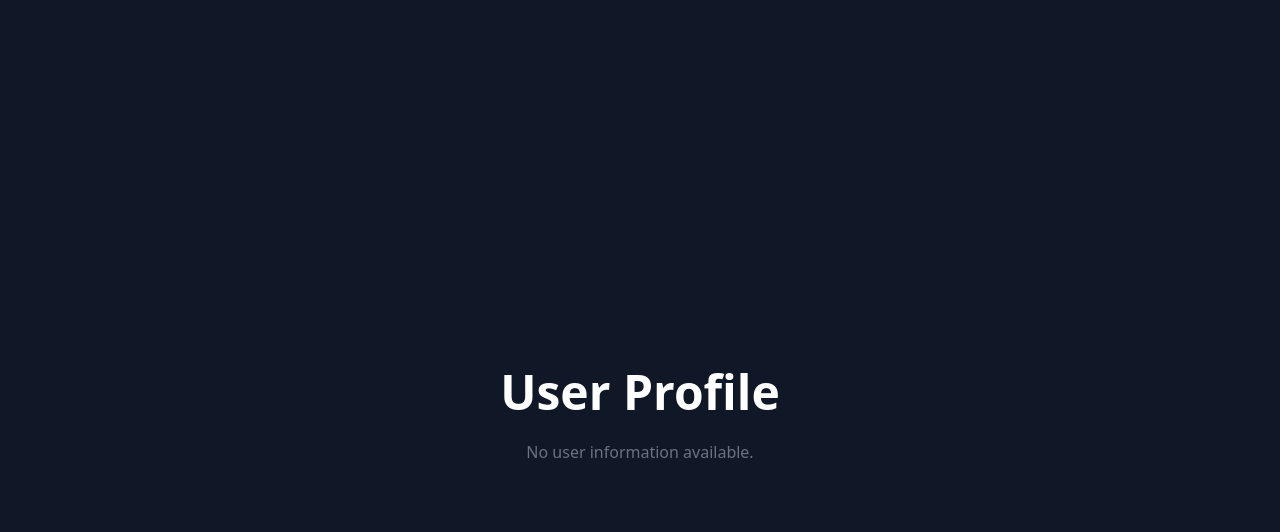
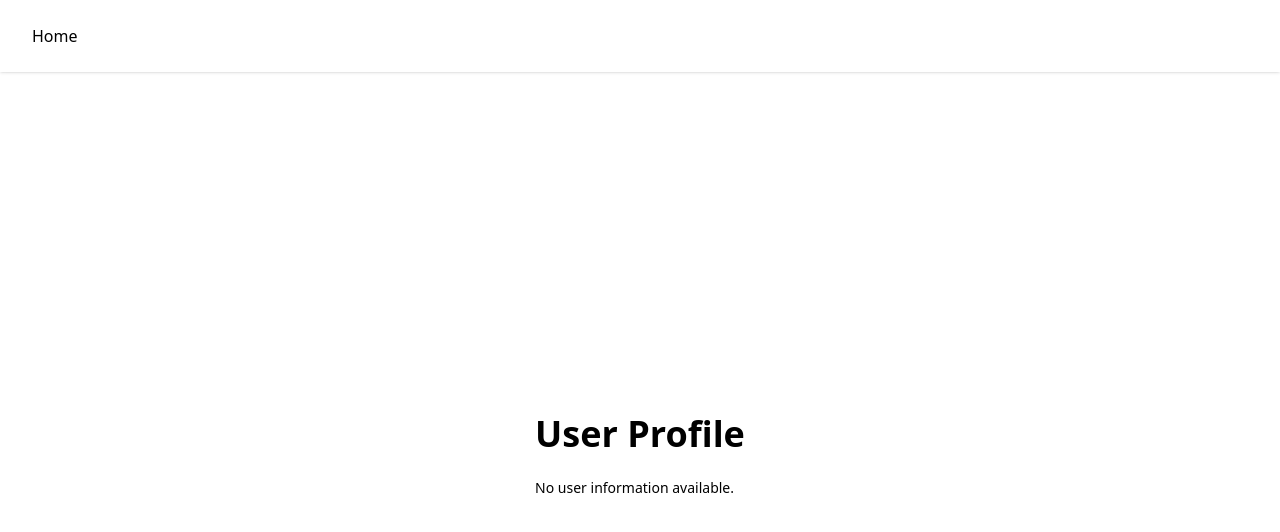
Before and after one commit to webpilotx/profile, a React (Vite) app: page / in a window 1280 px wide. Shown: the top 532 px of the page. Built offline with nearby package versions, Linux system fonts and the light colour scheme.

Commit message:
Refactor user profile layout and navigation, update styles for improved UI

```diff
--- a/src/main.jsx
+++ b/src/main.jsx
@@ -28,17 +28,30 @@ function App() {
   }, []);
 
   return (
-    <div className="flex flex-col items-center justify-center min-h-screen bg-gray-900 text-white">
-      <h1 className="text-5xl font-bold mt-8">User Profile</h1>
+    <div className="flex flex-col items-center justify-center min-h-screen bg-background text-foreground">
+      <nav className="w-full bg-muted p-4 shadow-sm fixed top-0 left-0">
+        <div className="container mx-auto flex justify-between items-center">
+          <button
+            className="px-4 py-2 bg-primary text-primary-foreground rounded-md hover:bg-primary/90 focus:outline-none focus:ring-2 focus:ring-primary/50"
+            onClick={() => (window.location.href = "/")}
+          >
+            Home
+          </button>
+        </div>
+      </nav>
+      <div className="mt-20">
+        {" "}
+        {/* Add margin to avoid overlap with fixed navbar */}
+        <h1 className="text-4xl font-semibold mt-8">User Profile</h1>
         {user ? (
-        <div className="mt-6 p-6 bg-gray-800 rounded-lg shadow-lg text-gray-400">
+          <div className="mt-6 p-6 bg-card rounded-lg shadow-md text-card-foreground">
             {Object.entries(user).map(([key, value]) => (
-            <p key={key}>
+              <p key={key} className="text-sm">
                 <strong className="capitalize">{key}:</strong> {String(value)}
               </p>
             ))}
             <button
-            className="mt-4 px-4 py-2 bg-red-600 text-white rounded-lg hover:bg-red-700 focus:outline-none focus:ring-2 focus:ring-red-400"
+              className="mt-4 px-4 py-2 bg-destructive text-destructive-foreground rounded-md hover:bg-destructive/90 focus:outline-none focus:ring-2 focus:ring-destructive/50"
               onClick={() => {
                 localStorage.removeItem("token");
                 setUser(null);
@@ -49,8 +62,11 @@ function App() {
             </button>
           </div>
         ) : (
-        <p className="mt-6 text-gray-500">No user information available.</p>
+          <p className="mt-6 text-muted-foreground text-sm">
+            No user information available.
+          </p>
         )}
+      </div>
     </div>
   );
 }
```
Lines whose indentation alone changed are shown as unchanged.
